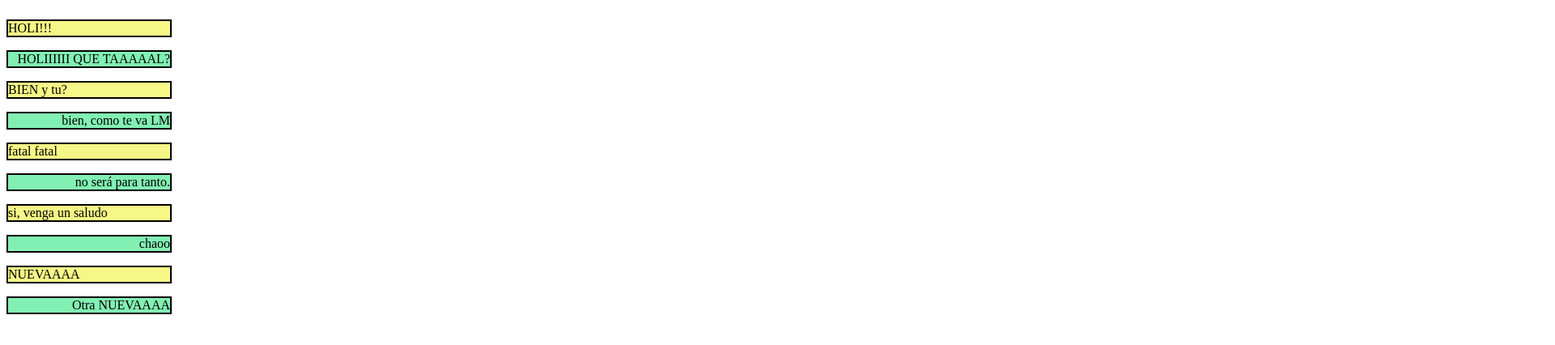
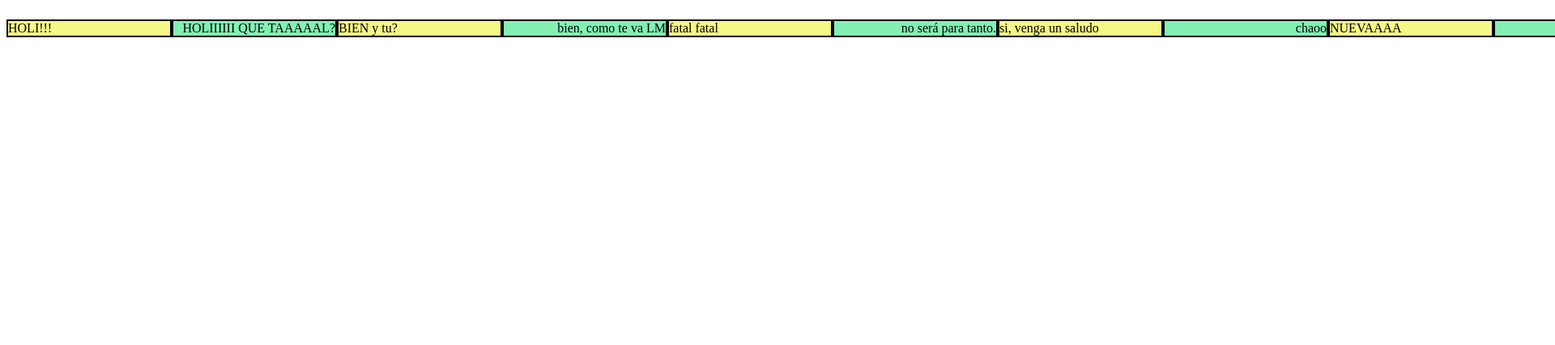
Before and after one commit to Sergioguijarro87/sergioguijarro87.github.io, a plain HTML site: page conversacion/index.html in a window 1280 px wide. Shown: the top 426 px of the page at 81% size, 1920 px wide, since content can reach past the window. Drawn offline with Linux system fonts and the light colour scheme.

Commit message:
Update index.html

```diff
--- a/conversacion/index.html
+++ b/conversacion/index.html
@@ -6,9 +6,9 @@
 	    <title>Leer fichero XML y TXT</title>
     </head>
     <body>
-		<div class="cont">
-		<div id="ficheroXML"></div>
-	    </div>
+	<div class="cont">
+		<div class="cont" id="ficheroXML"></div>
+	</div>
         <script src="ajax.js"></script>
         <script src="leerFicheroXML.js"></script>
 
```
